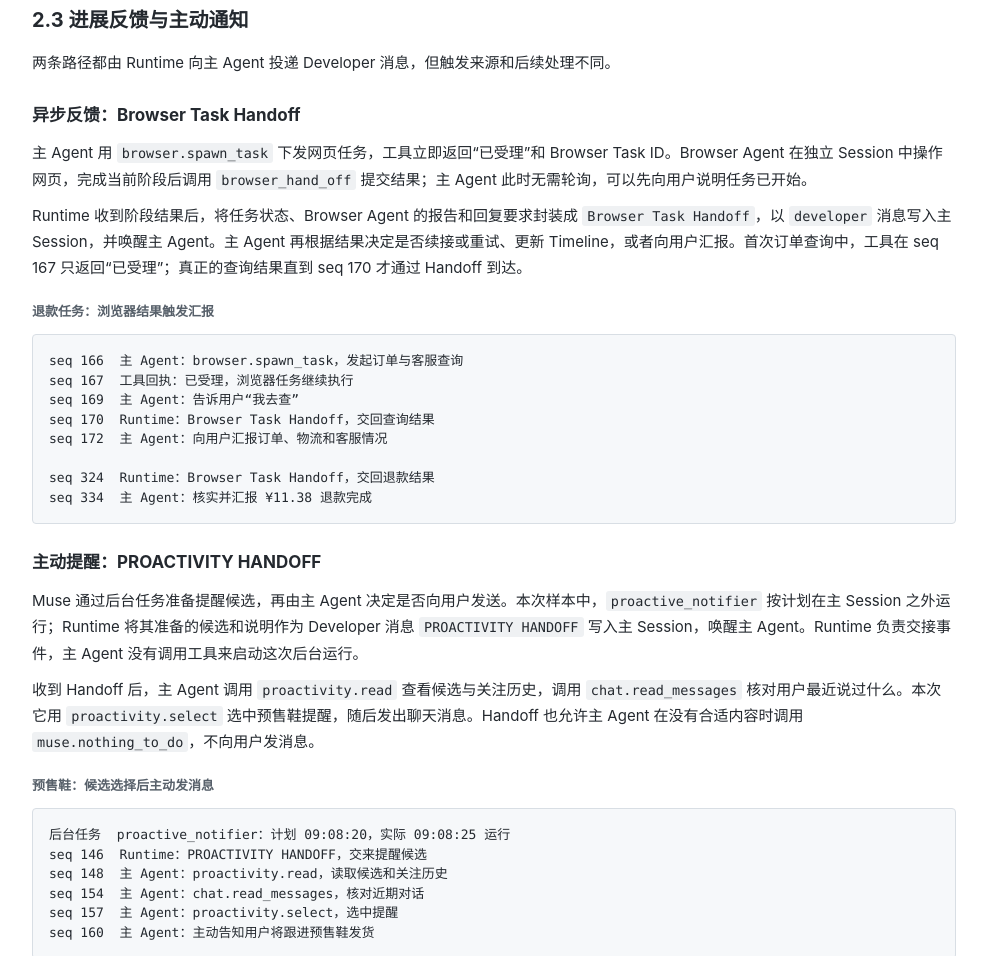
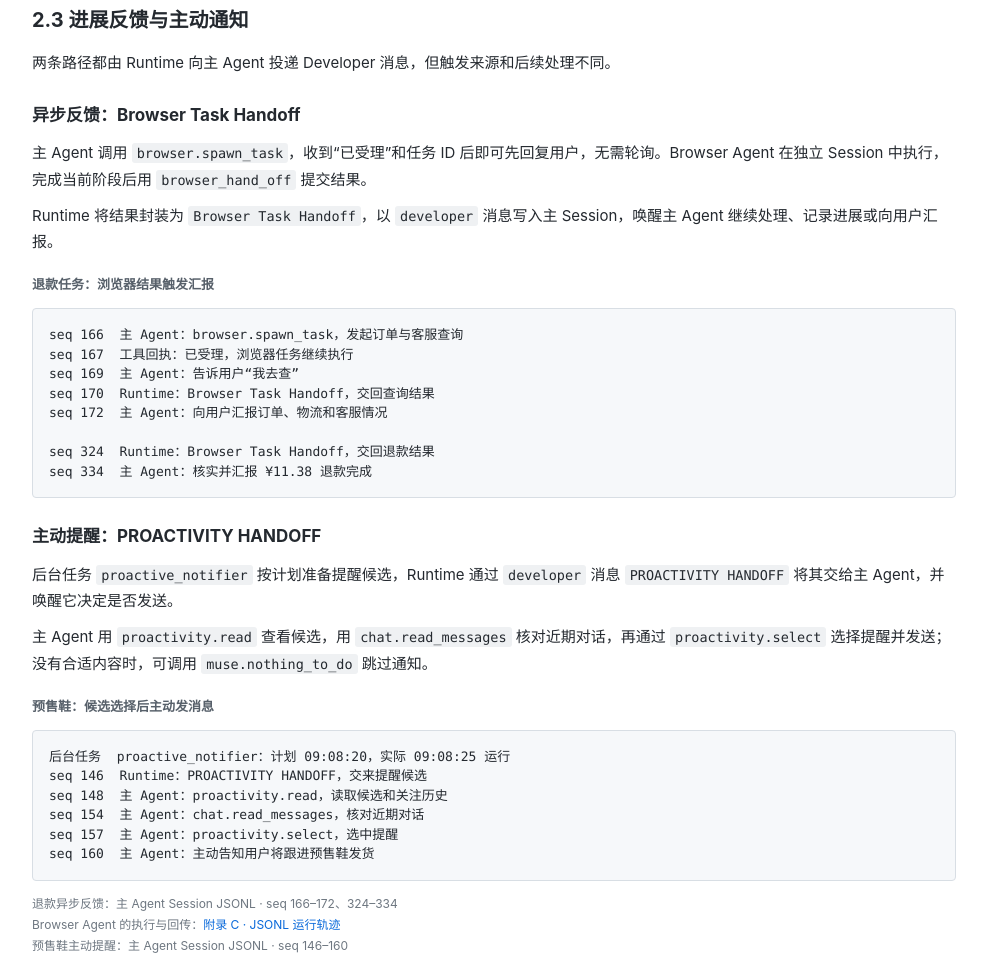
Before and after one commit to Yayalelelelele/Yayalelelelele.github.io, a plain HTML site: page muse/Muse长程任务管理.html in a window 1280 px wide. Shown: the part 9672-10628 px from the top of the page, without its empty margins (146-1133 px from the left). Drawn offline with Linux system fonts and the light colour scheme.

Commit message:
Simplify Muse asynchronous feedback and proactive notification descriptions

```diff
--- a/muse/Muse长程任务管理.html
+++ b/muse/Muse长程任务管理.html
@@ -340,8 +340,8 @@
     <h3 id="section-2-3">2.3 进展反馈与主动通知</h3>
     <p>两条路径都由 Runtime 向主 Agent 投递 Developer 消息，但触发来源和后续处理不同。</p>
     <h4>异步反馈：Browser Task Handoff</h4>
-    <p>主 Agent 用 <code>browser.spawn_task</code> 下发网页任务，工具立即返回“已受理”和 Browser Task ID。Browser Agent 在独立 Session 中操作网页，完成当前阶段后调用 <code>browser_hand_off</code> 提交结果；主 Agent 此时无需轮询，可以先向用户说明任务已开始。</p>
-    <p>Runtime 收到阶段结果后，将任务状态、Browser Agent 的报告和回复要求封装成 <code>Browser Task Handoff</code>，以 <code>developer</code> 消息写入主 Session，并唤醒主 Agent。主 Agent 再根据结果决定是否续接或重试、更新 Timeline，或者向用户汇报。首次订单查询中，工具在 seq 167 只返回“已受理”；真正的查询结果直到 seq 170 才通过 Handoff 到达。</p>
+    <p>主 Agent 调用 <code>browser.spawn_task</code>，收到“已受理”和任务 ID 后即可先回复用户，无需轮询。Browser Agent 在独立 Session 中执行，完成当前阶段后用 <code>browser_hand_off</code> 提交结果。</p>
+    <p>Runtime 将结果封装为 <code>Browser Task Handoff</code>，以 <code>developer</code> 消息写入主 Session，唤醒主 Agent 继续处理、记录进展或向用户汇报。</p>
     <p class="example-label">退款任务：浏览器结果触发汇报</p>
 <pre><code>seq 166  主 Agent：browser.spawn_task，发起订单与客服查询
 seq 167  工具回执：已受理，浏览器任务继续执行
@@ -352,8 +352,8 @@
 seq 324  Runtime：Browser Task Handoff，交回退款结果
 seq 334  主 Agent：核实并汇报 ¥11.38 退款完成</code></pre>
     <h4>主动提醒：PROACTIVITY HANDOFF</h4>
-    <p>Muse 通过后台任务准备提醒候选，再由主 Agent 决定是否向用户发送。本次样本中，<code>proactive_notifier</code> 按计划在主 Session 之外运行；Runtime 将其准备的候选和说明作为 Developer 消息 <code>PROACTIVITY HANDOFF</code> 写入主 Session，唤醒主 Agent。Runtime 负责交接事件，主 Agent 没有调用工具来启动这次后台运行。</p>
-    <p>收到 Handoff 后，主 Agent 调用 <code>proactivity.read</code> 查看候选与关注历史，调用 <code>chat.read_messages</code> 核对用户最近说过什么。本次它用 <code>proactivity.select</code> 选中预售鞋提醒，随后发出聊天消息。Handoff 也允许主 Agent 在没有合适内容时调用 <code>muse.nothing_to_do</code>，不向用户发消息。</p>
+    <p>后台任务 <code>proactive_notifier</code> 按计划准备提醒候选，Runtime 通过 <code>developer</code> 消息 <code>PROACTIVITY HANDOFF</code> 将其交给主 Agent，并唤醒它决定是否发送。</p>
+    <p>主 Agent 用 <code>proactivity.read</code> 查看候选，用 <code>chat.read_messages</code> 核对近期对话，再通过 <code>proactivity.select</code> 选择提醒并发送；没有合适内容时，可调用 <code>muse.nothing_to_do</code> 跳过通知。</p>
     <p class="example-label">预售鞋：候选选择后主动发消息</p>
 <pre><code>后台任务  proactive_notifier：计划 09:08:20，实际 09:08:25 运行
 seq 146  Runtime：PROACTIVITY HANDOFF，交来提醒候选
```
